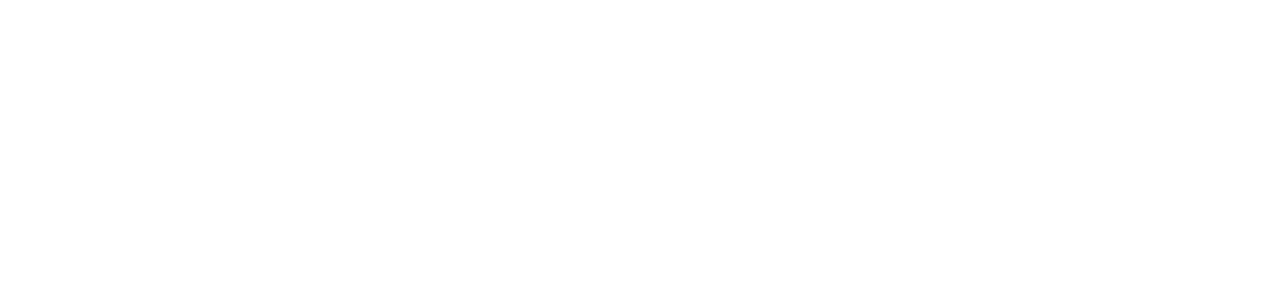
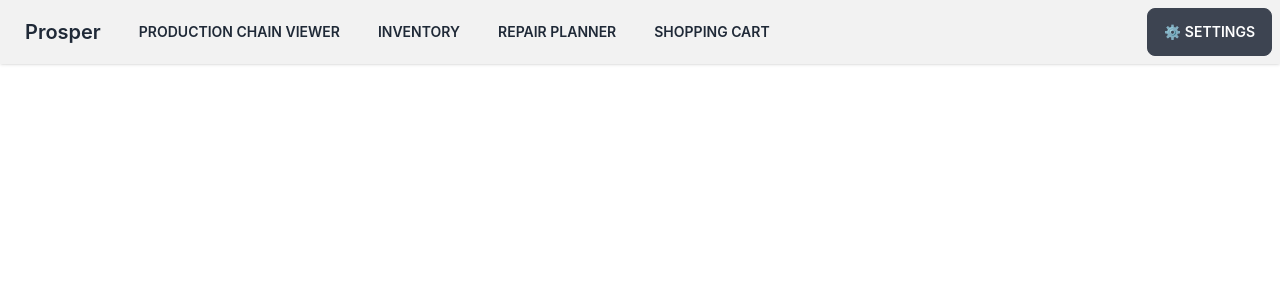
Before and after one commit to tessro/prosper, a React (Create React App) app: page /repair-planner in a window 1280 px wide. Before the commit this address had no page. Shown: the top 300 px of the page. Built offline with nearby package versions, Linux system fonts and the light colour scheme; no server answers.

Commit message:
add RepairPlanner stub

```diff
--- a/src/Nav.tsx
+++ b/src/Nav.tsx
@@ -17,6 +17,9 @@ export function Nav({ onSettingsClick }: NavProps) {
         <Link to="/inventory" className="btn btn-ghost">
           Inventory
         </Link>
+        <Link to="/repair-planner" className="btn btn-ghost">
+          Repair Planner
+        </Link>
         <Link to="/shopping-cart" className="btn btn-ghost">
           Shopping Cart
         </Link>
--- /dev/null
+++ b/src/RepairPlanner.tsx
@@ -0,0 +1,3 @@
+export default function RepairPlanner() {
+  return <></>;
+}
--- a/src/index.tsx
+++ b/src/index.tsx
@@ -5,6 +5,7 @@ import './index.css';
 import App from './App';
 import ProductionChainViewer from './ProductionChainViewer';
 import InventoryViewer from './InventoryViewer';
+import RepairPlanner from './RepairPlanner';
 import reportWebVitals from './reportWebVitals';
 import ShoppingCartView from './ShoppingCartView';
 
@@ -25,6 +26,7 @@ root.render(
               element={<ProductionChainViewer />}
             />
           </Route>
+          <Route path="/repair-planner" element={<RepairPlanner />} />
           <Route path="/shopping-cart" element={<ShoppingCartView />} />
         </Route>
       </Routes>
```
